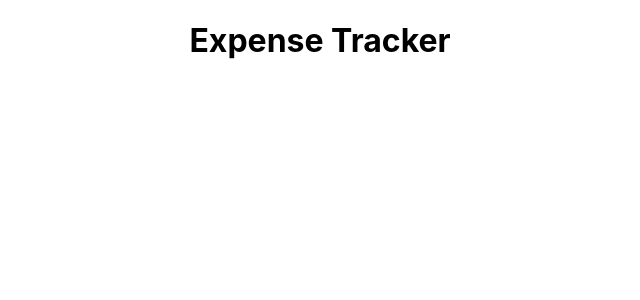
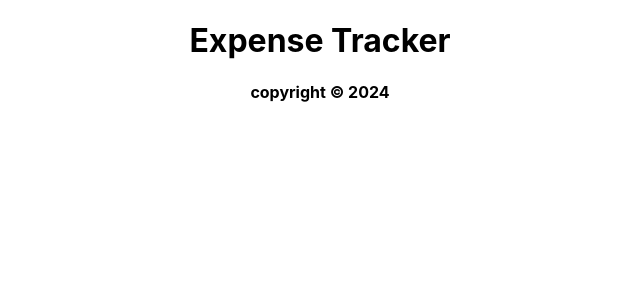
Before and after one commit to enowmbi/expense-tracker-react, a React (Create React App) app: page / in a window 1280 px wide. Shown: the top 300 px of the page, without its empty margins (320-960 px from the left). Built offline with nearby package versions, Linux system fonts and the light colour scheme.

Commit message:
Add footer

```diff
--- a/src/App.js
+++ b/src/App.js
@@ -1,10 +1,12 @@
 import './App.css';
 import Header from './components/Header'
+import Footer from './components/Footer'
 
 function App() {
   return (
     <div className="App">
       <Header title="Expense Tracker" />
+      <Footer />
     </div>
   );
 }
--- a/src/components/Footer.js
+++ b/src/components/Footer.js
@@ -0,0 +1,9 @@
+const Footer = () =>{
+    return(
+        <h4>
+            copyright &copy; 2024
+        </h4>
+    )
+}
+
+export default Footer
```
